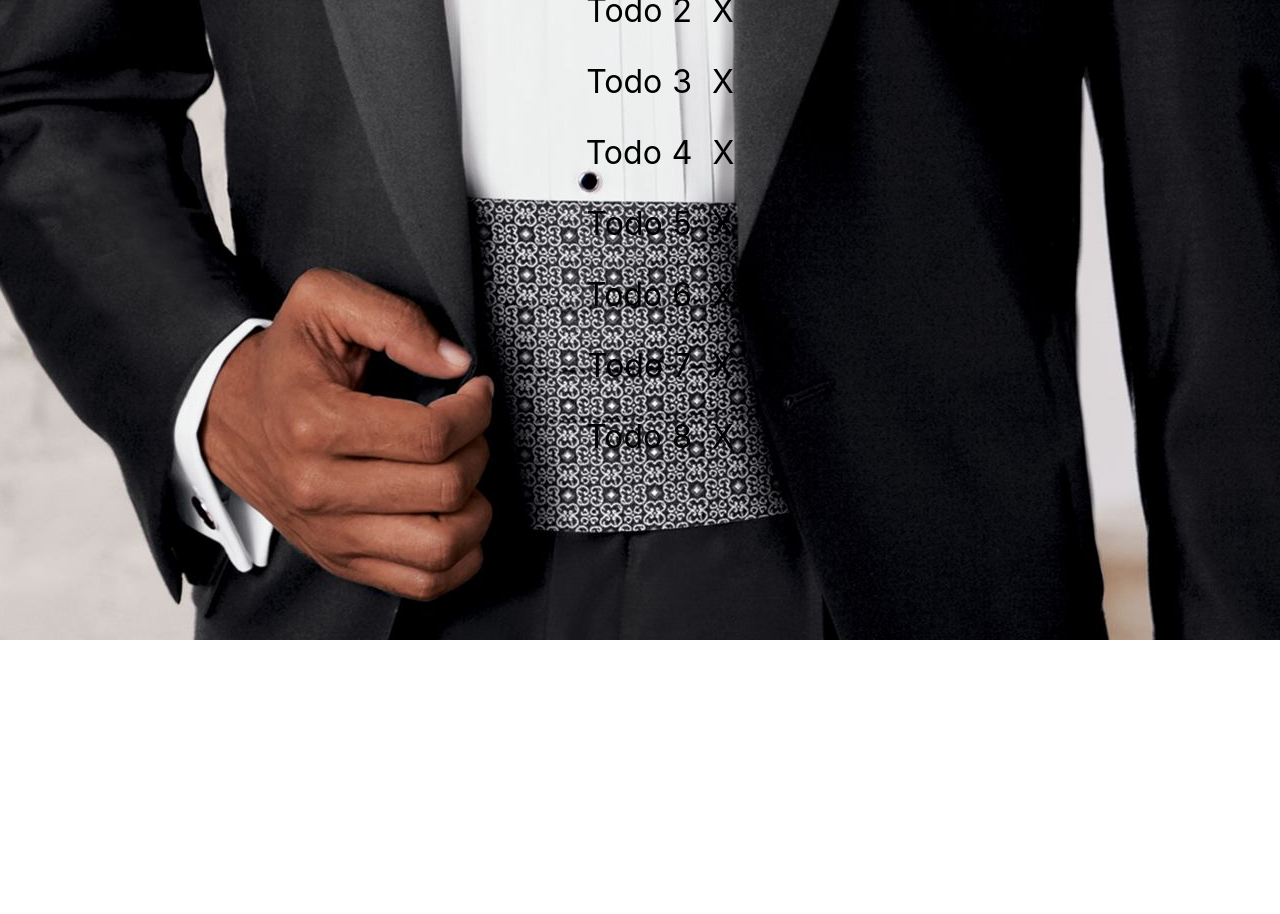
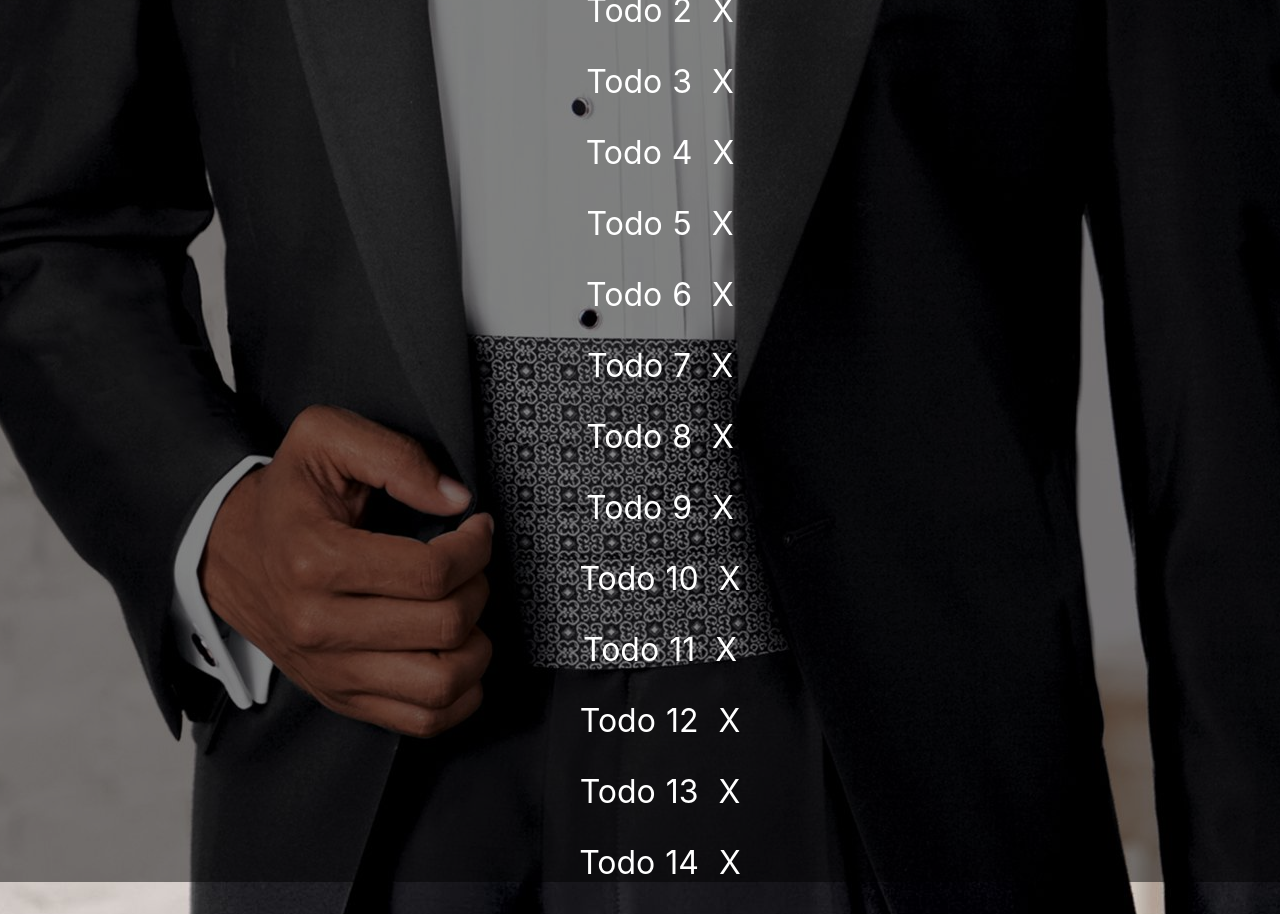
Before and after one commit to bobbypinard/Vue-Projects, a Nuxt app in the folder Groomsmen-App/: page / in a window 1280 px wide. Shown: the part 160-1074 px from the top of the page. Before the commit the page ends 800 px from the top, so only its background shows below. Built offline with nearby package versions, Linux system fonts and the light colour scheme.

Commit message:
Added background shading to todo.

```diff
--- a/Groomsmen-App/components/Todo.vue
+++ b/Groomsmen-App/components/Todo.vue
@@ -16,7 +16,13 @@ export default {
         { title: 'Todo 5' },
         { title: 'Todo 6' },
         { title: 'Todo 7' },
-        { title: 'Todo 8' }
+        { title: 'Todo 8' },
+        { title: 'Todo 9' },
+        { title: 'Todo 10' },
+        { title: 'Todo 11' },
+        { title: 'Todo 12' },
+        { title: 'Todo 13' },
+        { title: 'Todo 14' }
       ]
     }
   }
@@ -25,7 +31,7 @@ export default {
 
 <style>
 ul {
-  //background-color: purple;
+  background-color: #00000079;
   text-align: center;
   padding-top: 5em;
 }
@@ -34,5 +40,6 @@ li {
   list-style-type: none;
   font-size: 2em;
   margin-bottom: 1em;
+  color: white;
 }
 </style>
```
